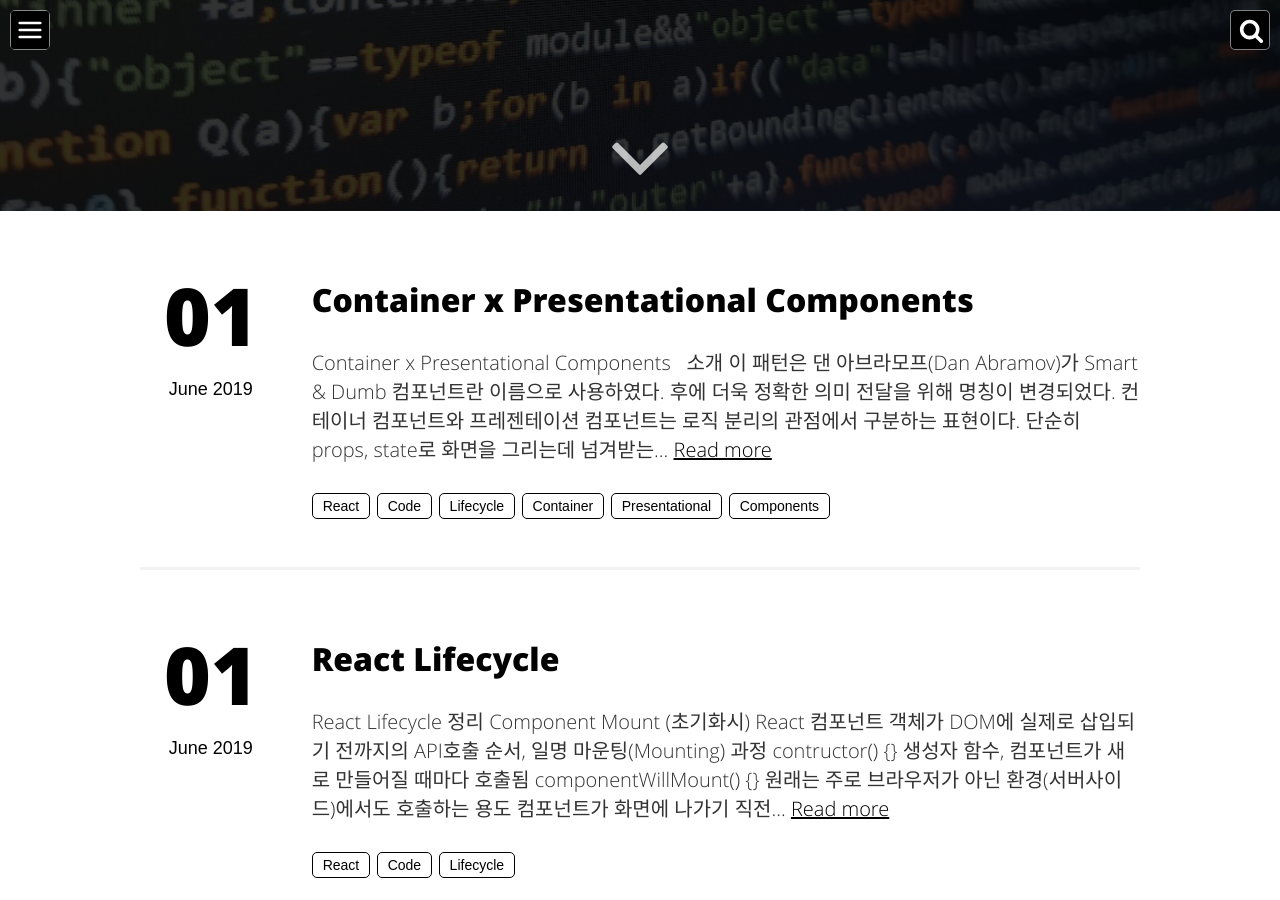
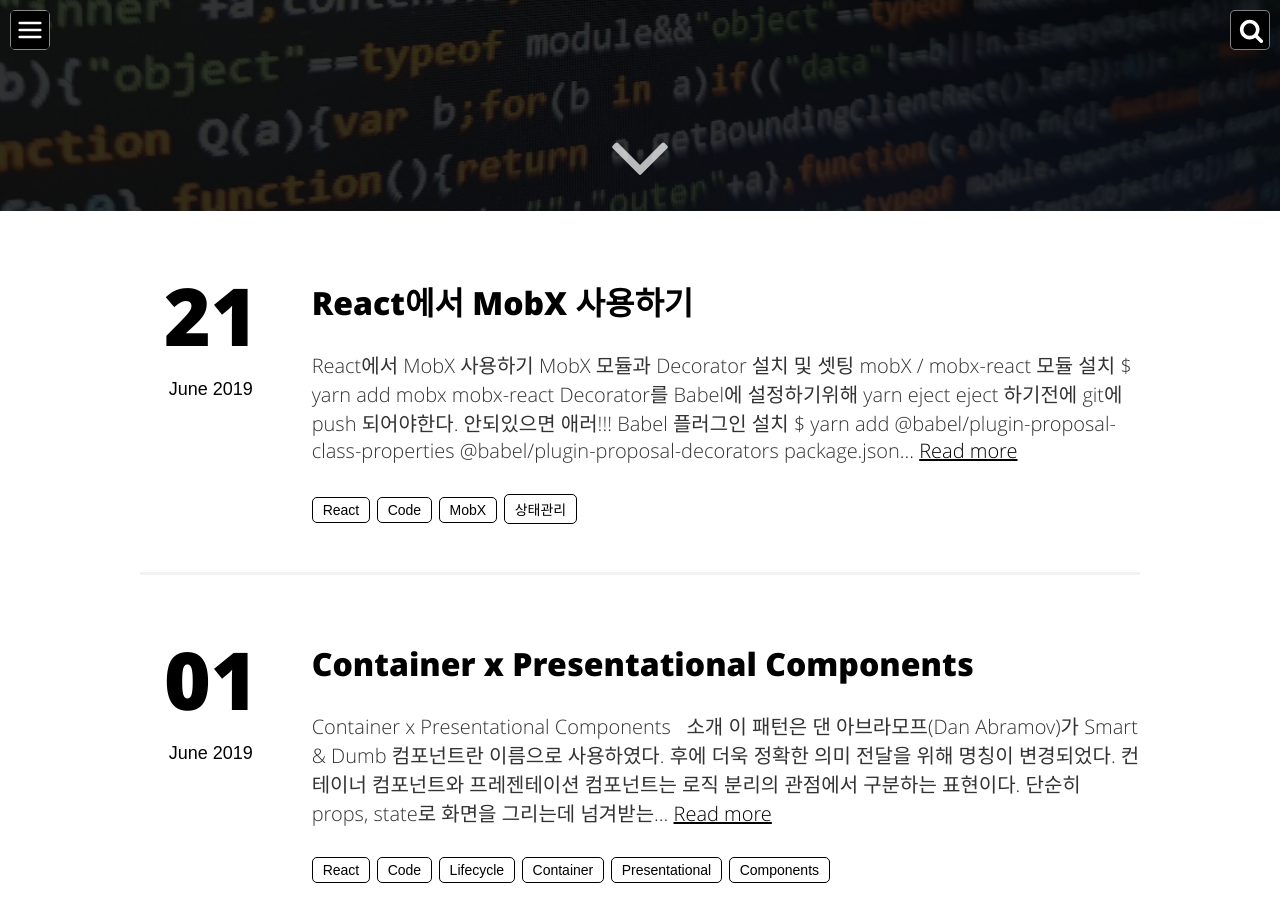
Before and after one commit to chawonmoon/chawonmoon.github.io, a Jekyll site: the page built from index.html, in a window 1280 px wide and 900 px high, scrolled down 689 px. Built offline with Jekyll 4.4.1, drawn with Linux system fonts in a browser that asks for light colours.

Commit message:
Mobx 설치 및 설정

````diff
--- /dev/null
+++ b/_posts/2019-06-21-react-mobx.md
@@ -0,0 +1,56 @@
+---
+layout: post
+title: "React에서 MobX 사용하기"
+date: 2019-06-21
+image: '/assets/img/'
+description: 'React에서 MobX 사용방법 정리'
+tags:
+- React
+- Code
+- MobX
+- 상태관리
+categories:
+- Code
+---
+## React에서 MobX 사용하기
+
+### MobX 모듈과 Decorator 설치 및 셋팅
+* mobX / mobx-react 모듈 설치
+
+```text
+$ yarn add mobx mobx-react
+```
+
+* Decorator를 Babel에 설정하기위해 `yarn eject`
+    - eject 하기전에 git에 push 되어야한다. 안되있으면 애러!!!
+
+* Babel 플러그인 설치
+
+```text
+$ yarn add @babel/plugin-proposal-class-properties @babel/plugin-proposal-decorators
+```
+
+* `package.json` 파일의 Babel 설정 추가
+
+```json
+"babel": {
+    "presets": [
+      "react-app"
+    ],
+    "plugins": [
+        ["@babel/plugin-proposal-decorators", { "legacy": true}],
+        ["@babel/plugin-proposal-class-properties", { "loose": true}]
+    ]
+  }
+```
+* 개발서버 reboot!!
+
+
+&nbsp;
+## I think...
+* Mobx를 사용할때 꼭 Decorator를 사용해야하는건 아니다
+* 다만 편하니까...
+
+## TODO
+* Mobx 문법 및 스토어 사용해보기
+* Decorator 설정하면서 튀어나온 미루고 미뤄둔 `webpack`
````
Also changed, not shown: _posts/2019-06-05-react-container-presentational-components.md (+1 -1 lines).
